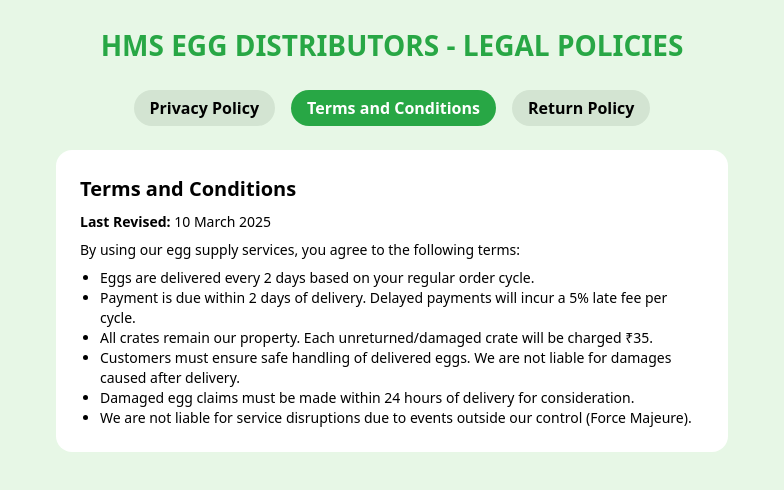
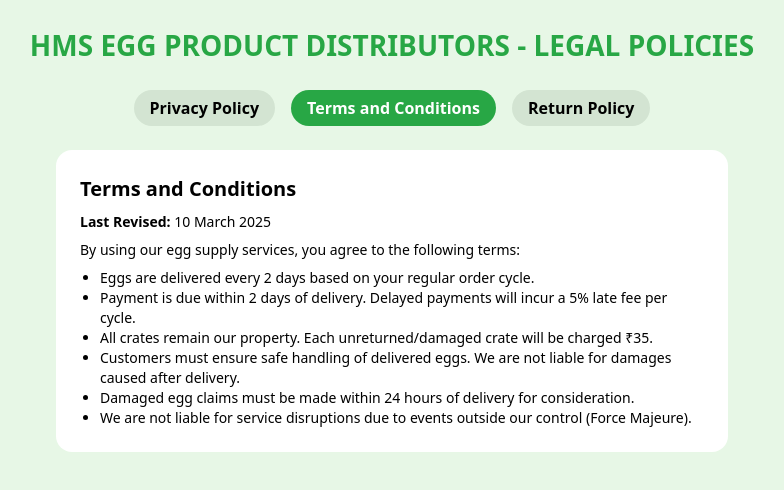
Before and after one commit to JWings007/HMS, a React (Create React App) app in the folder client/: page /about in a window 1280 px wide. Both pictures are taken after a click on the element "Privacy Policy". Shown: the top 490 px of the page, without its empty margins (248-1032 px from the left). Built offline with nearby package versions, Linux system fonts and the light colour scheme; no server answers.

Commit message:
updated brand name

```diff
--- a/client/src/components/Footer.js
+++ b/client/src/components/Footer.js
@@ -6,7 +6,7 @@ function Footer() {
   return (
     <>
 <div className="flex flex-col items-center py-20 gap-4 bg-green-300">
-        <h1 className="font-bold text-2xl">HMS EGG DISTRIBUTOR</h1>
+        <h1 className="font-bold text-2xl">HMS EGG PRODUCT DISTRIBUTOR</h1>
 
         <div>
           <ul className="flex gap-10">
--- a/client/src/components/Gallery.js
+++ b/client/src/components/Gallery.js
@@ -45,7 +45,7 @@ function Gallery({ place }) {
           <p>
             At{" "}
             <span className="text-green-500 font-bold">
-              HMS EGG DISTRIBUTORS
+              HMS EGG PRODUCT DISTRIBUTORS
             </span>
             , we take pride in delivering the finest quality eggs to your
             doorstep. With a commitment to excellence, we ensure that each egg
@@ -62,7 +62,7 @@ function Gallery({ place }) {
         <p>
           Choosing{" "}
           <span className="text-green-500 font-bold">
-            HMS EGG DISTRIBUTORS
+            HMS EGG PRODUCT DISTRIBUTORS
           </span>{" "}
           means choosing reliability and quality. We offer flexible delivery
           options to ensure your eggs arrive fresh and on time. Whether you're a
@@ -72,7 +72,7 @@ function Gallery({ place }) {
           the difference that fresh, high-quality eggs can make in your daily
           meals. Experience the convenience and satisfaction of shopping with{" "}
           <span className="text-green-500 font-bold">
-            HMS EGG DISTRIBUTORS
+            HMS EGG PRODUCT DISTRIBUTORS
           </span>
           , where every egg is a testament to our commitment to your
           satisfaction and well-being.
--- a/client/src/components/Navbar.js
+++ b/client/src/components/Navbar.js
@@ -45,7 +45,7 @@ function Navbar({ setLoader }) {
   return (
     <div className="w-full h-24 flex items-center justify-between px-20 md:px-10 fixed bg-white z-50 vsm:px-5 md:shadow-lg">
       <div className="justify-between w-full hidden lg:flex lg:relative">
-        <h1 className="font-bold text-2xl vsm:text-xl">HMS EGG DISTRIBUTORS.</h1>
+        <h1 className="font-bold text-2xl vsm:text-xl">HMS EGG PRODUCT DISTRIBUTORS.</h1>
         <i
           className="fi fi-rr-bars-sort cursor-pointer"
           onClick={() => setToggle(!toggle)}
@@ -86,10 +86,10 @@ function Navbar({ setLoader }) {
           </li>
         </ul>
         <p className="vsm:text-sm">
-          Copyright &copy; 2024. HMS Egg Distributors.
+          Copyright &copy; 2024. HMS Egg Product Distributors.
         </p>
       </div>
-      <h1 className="font-bold text-2xl lg:hidden">HMS EGG DISTRIBUTORS.</h1>
+      <h1 className="font-bold text-2xl lg:hidden">HMS EGG PRODUCT DISTRIBUTORS.</h1>
       <ul className="flex items-center justify-center gap-20 font-extralight lg:hidden">
         <li
           className={`text-3xl tracking-wider ${
--- a/client/src/pages/About.js
+++ b/client/src/pages/About.js
@@ -51,7 +51,7 @@ function About() {
             <p className="text-black">
               Welcome to{" "}
               <span className="font-bold text-green-500">
-                HMS EGG DISTRIBUTORS
+                HMS EGG PRODUCT DISTRIBUTORS
               </span>
               , your trusted source for premium-quality eggs. Founded with a
               passion for delivering freshness and flavor to every table, we are
@@ -94,7 +94,7 @@ function About() {
                 sourcing. Experience the difference that fresh, locally sourced
                 eggs can make in your meals. Thank you for choosing{" "}
                 <span className="font-bold text-green-500">
-                  HMS EGG DISTRIBUTORS
+                  HMS EGG PRODUCT DISTRIBUTORS
                 </span>{" "}
                 — where quality, freshness, and customer satisfaction are our
                 top priorities.
--- a/client/src/pages/Home.js
+++ b/client/src/pages/Home.js
@@ -42,7 +42,7 @@ function Home() {
 
   useEffect(() => {
     window.scrollTo(0, 0);
-    document.title = "Hms Egg Distributors | Home";
+    document.title = "Hms Egg Product Distributors | Home";
   }, [pathname]);
 
   return (
@@ -59,7 +59,7 @@ function Home() {
         />
         <div className="flex flex-col items-center z-10">
           <h1 className="text-center text-green-400 font-bold text-7xl sm:text-6xl vsm:text-[2.8rem]">
-            HMS EGG DISTRIBUTORS
+            HMS EGG PRODUCT DISTRIBUTORS
           </h1>
           {eggData ? (
             <div className="bg-green-200 px-32 py-8 mt-10 rounded-lg md:px-8 sm:py-5 sm:w-full xs:hidden">
--- a/client/src/pages/PrivacyPolicy.js
+++ b/client/src/pages/PrivacyPolicy.js
@@ -6,7 +6,7 @@ const [activeSection, setActiveSection] = useState("terms");
     <div className="min-h-screen bg-[#E7F7E6] flex flex-col items-center justify-start p-6 font-sans">
       {/* Header */}
       <h1 className="text-[28px] font-bold text-[#28A745] uppercase mb-6">
-        HMS EGG DISTRIBUTORS - Legal Policies
+        HMS EGG PRODUCT DISTRIBUTORS - Legal Policies
       </h1>
 
       {/* Navigation Buttons */}
@@ -52,8 +52,7 @@ const [activeSection, setActiveSection] = useState("terms");
               <strong>Effective Date:</strong> 10 March 2025
             </p>
             <p className="text-sm mb-2">
-              We value your privacy. This Privacy Policy outlines how HMS Egg
-              Distributors collects, uses, and protects your personal data.
+              We value your privacy. This Privacy Policy outlines how HMS EGG PRODUCT DISTRIBUTORS collects, uses, and protects your personal data.
             </p>
             <ul className="list-disc pl-5 text-sm">
               <li>
```
